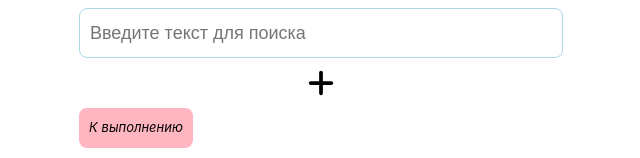
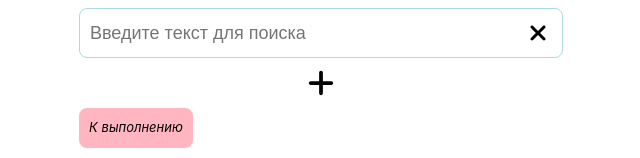
Before and after one commit to Amirka2/semecter_work_todo, a React (Create React App) app: page / in a window 1280 px wide. Shown: the top 158 px of the page, without its empty margins (319-959 px from the left). Built offline with nearby package versions, Linux system fonts and the light colour scheme.

Commit message:
feat: added reset button

```diff
--- a/src/components/Search/Search.tsx
+++ b/src/components/Search/Search.tsx
@@ -1,6 +1,9 @@
 import React from 'react';
 
-import {Input} from "components";
+import {Close} from "components/icons";
+import {Input} from "components/Input";
+
+import * as Styles from './styles';
 
 interface SearchProps {
   searchQuery: string;
@@ -9,12 +12,15 @@ interface SearchProps {
 
 export const Search = ({searchQuery, setSearchQuery}: SearchProps) => {
   return (
-    <div>
+    <Styles.Wrapper>
       <Input
         placeholder="Введите текст для поиска"
         value={searchQuery}
         onChange={(e) => setSearchQuery(e.currentTarget.value)}
       />
-    </div>
+      <Styles.ResetIcon onClick={() => setSearchQuery('')}>
+        <Close />
+      </Styles.ResetIcon>
+    </Styles.Wrapper>
   );
 };
--- /dev/null
+++ b/src/components/Search/styles.ts
@@ -0,0 +1,21 @@
+import styled from "styled-components";
+
+
+export const Wrapper = styled.div`
+  position: relative;
+`;
+
+export const ResetIcon = styled.div`
+  height: 50px;
+  width: 50px;
+
+  display: flex;
+  justify-content: center;
+  align-items: center;
+
+  position: absolute;
+  top: 0;
+  right: 0;
+
+  cursor: pointer;
+`;
```
